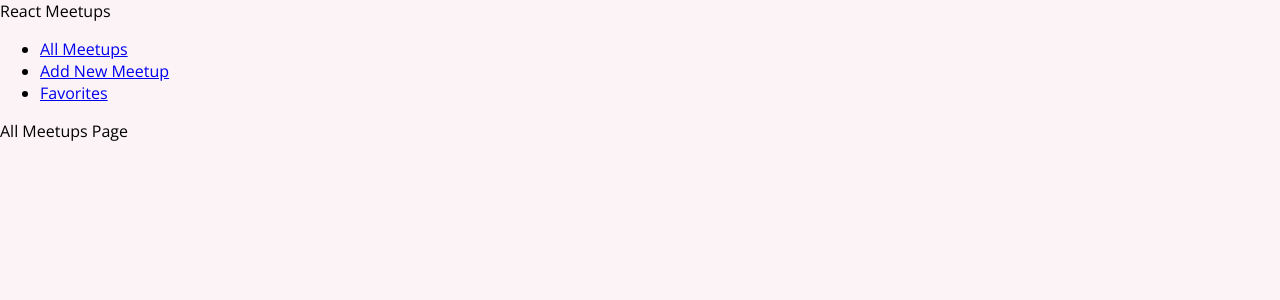
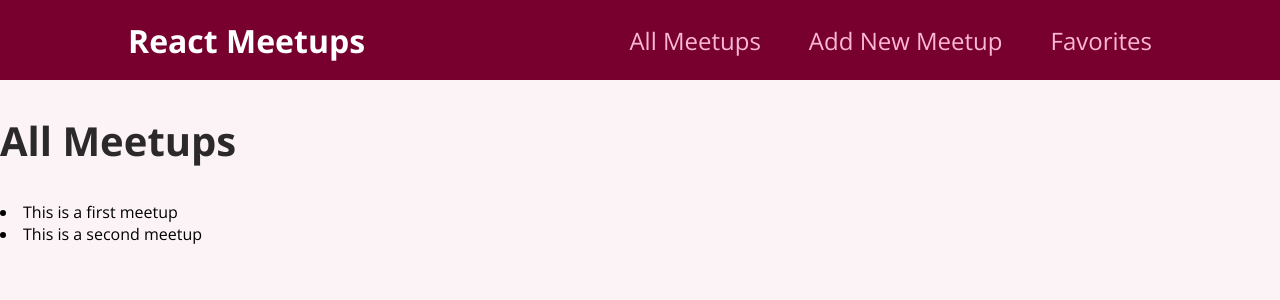
Before and after one commit to Alexmquan/react-course, a React (Create React App) app: page / in a window 1280 px wide. Shown: the top 300 px of the page. Built offline with nearby package versions, Linux system fonts and the light colour scheme.

Commit message:
added navigation and css files

```diff
--- a/src/components/layout/MainNavigation.js
+++ b/src/components/layout/MainNavigation.js
@@ -3,8 +3,8 @@ import classes from "./MainNavigation.module.css";
 
 function MainNavigation() {
   return (
-    <header>
-      <div>React Meetups</div>
+    <header className={classes.header}>
+      <div className={classes.logo}>React Meetups</div>
       <nav>
         <ul>
           <li>
--- a/src/components/layout/MainNavigation.module.css
+++ b/src/components/layout/MainNavigation.module.css
@@ -0,0 +1,47 @@
+.header {
+  width: 100%;
+  height: 5rem;
+  display: flex;
+  align-items: center;
+  justify-content: space-between;
+  background-color: #77002e;
+  padding: 0 10%;
+}
+
+.logo {
+  font-size: 2rem;
+  color: white;
+  font-weight: bold;
+}
+
+.header ul {
+  list-style: none;
+  margin: 0;
+  padding: 0;
+  display: flex;
+  align-items: baseline;
+}
+
+.header li {
+  margin-left: 3rem;
+}
+
+.header a {
+  text-decoration: none;
+  font-size: 1.5rem;
+  color: #fcb8d2;
+}
+
+.header a:hover,
+.header a:active,
+.header a.active {
+  color: white;
+}
+
+.badge {
+  background-color: #cc2062;
+  color: white;
+  border-radius: 12px;
+  padding: 0 1rem;
+  margin-left: 0.5rem;
+}
--- /dev/null
+++ b/src/components/meetups/MeetupList.js
@@ -0,0 +1,2 @@
+function MeetupList(props)
+export default MeetupList;
--- /dev/null
+++ b/src/components/meetups/MeetupList.module.css
@@ -0,0 +1,5 @@
+.list {
+  list-style: none;
+  margin: 0;
+  padding: 0;
+}
--- a/src/pages/AllMeetups.js
+++ b/src/pages/AllMeetups.js
@@ -1,5 +1,33 @@
+const DUMMY_DATA = [
+  {
+    id: "m1",
+    title: "This is a first meetup",
+    image:
+      "https://upload.wikimedia.org/wikipedia/commons/thumb/d/d3/Stadtbild_M%C3%BCnchen.jpg/2560px-Stadtbild_M%C3%BCnchen.jpg",
+    address: "Meetupstreet 5, 12345 Meetup City",
+    description:
+      "This is a first, amazing meetup which you definitely should not miss. It will be a lot of fun!",
+  },
+  {
+    id: "m2",
+    title: "This is a second meetup",
+    image:
+      "https://upload.wikimedia.org/wikipedia/commons/thumb/d/d3/Stadtbild_M%C3%BCnchen.jpg/2560px-Stadtbild_M%C3%BCnchen.jpg",
+    address: "Meetupstreet 5, 12345 Meetup City",
+    description:
+      "This is a first, amazing meetup which you definitely should not miss. It will be a lot of fun!",
+  },
+];
+
 function AllMeetupsPage() {
-  return <div>All Meetups Page</div>;
+  return (
+    <section>
+      <h1>All Meetups</h1>
+      {DUMMY_DATA.map((meetup) => {
+        return <li key={meetup.id}>{meetup.title}</li>;
+      })}
+    </section>
+  );
 }
 
 export default AllMeetupsPage;
```
Also changed, not shown: jsconfig.json (added, +7 -0 lines), src/components/meetups/MeetupItem.js (added, +19 -0 lines), src/components/meetups/MeetupItem.module.css (added, +46 -0 lines).
